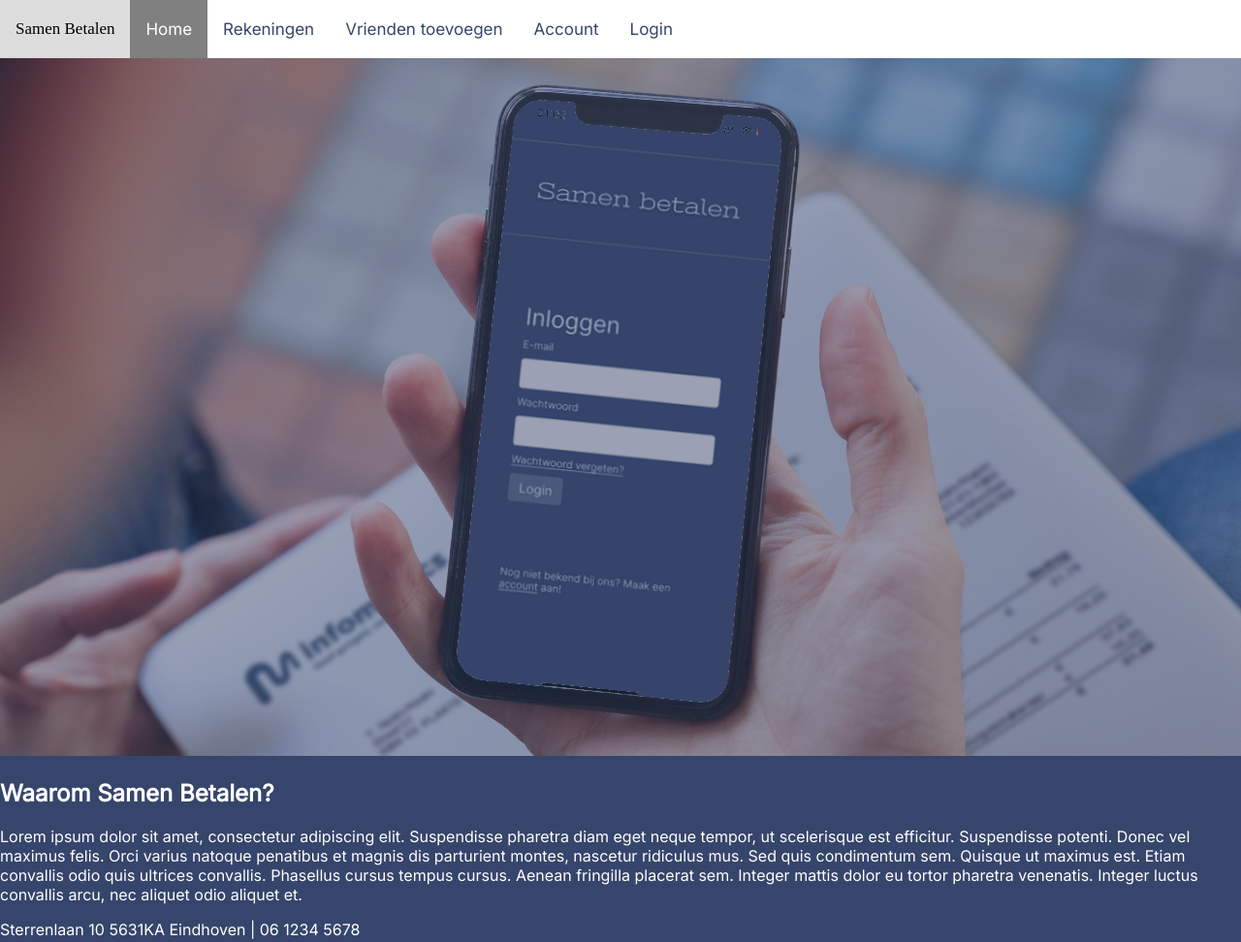
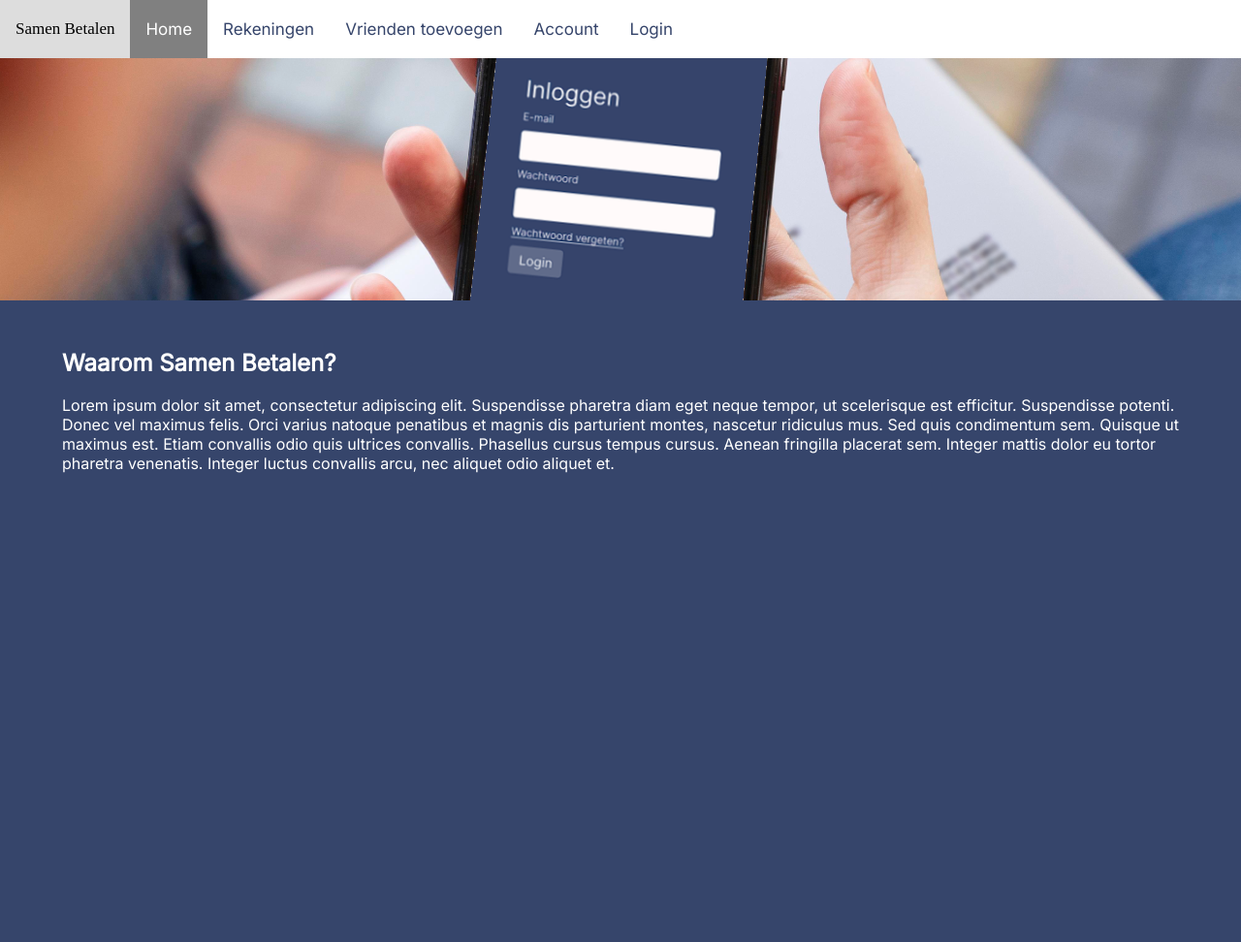
Before and after one commit to ps234880/Samen-Betalen, a plain HTML site: page index.html in a window 1280 px wide. Shown: the whole page at 97% size. After the commit the page ends 800 px from the top, so only its background shows below. Drawn offline with Linux system fonts and the light colour scheme; a web font is replaced by a local one.

Commit message:
modified pages

```diff
--- a/css/style.css
+++ b/css/style.css
@@ -13,14 +13,15 @@ body {
     font-style: normal;
 }
 
-.index-image {
-    opacity: 0.5;
-    max-inline-size: 100%;
-    block-size: auto;
+.title {
+    font-family: "Stint Ultra Expanded", serif;
 }
 
-.title {
-    font-family: "Stint Ultra Expanded", serif;
+img {
+    width: 100%;
+    height: 250px;
+    object-fit: cover;
+    box-shadow: inset 0 0 10px #36456B;
 }
 
 a {
@@ -49,7 +50,7 @@ input {
 }
 
 .button {
-    margin: 5px 0 ;
+    margin: 5px 0 10px 0;
     color: #FFFAFA;
     background-color: #36456B;
     height: 40px;
--- a/index.html
+++ b/index.html
@@ -21,8 +21,10 @@
             <i class="fa fa-bars"></i>
         </a>
     </div>
-    <img class="index-image" src="assets/samen_betalen.png" alt="foto van samen betalen">
 
+    <img src="assets/samen_betalen.png" alt="foto van samen betalen">
+
+    <div class="layout">
         <h2>Waarom Samen Betalen?</h2>
         <p>Lorem ipsum dolor sit amet, consectetur adipiscing elit. Suspendisse pharetra diam eget neque tempor, ut
             scelerisque est efficitur. Suspendisse potenti. Donec vel maximus felis. Orci varius natoque penatibus et
@@ -30,6 +32,7 @@
             Etiam convallis odio quis ultrices convallis. Phasellus cursus tempus cursus. Aenean fringilla placerat sem.
             Integer mattis dolor eu tortor pharetra venenatis. Integer luctus convallis arcu, nec aliquet odio aliquet
             et.</p>
+    </div>
 
     <script>
         function myFunction() {
@@ -41,10 +44,6 @@
             }
         }
     </script>
-
-    <footer>
-        <p>Sterrenlaan 10 5631KA Eindhoven | 06 1234 5678</p>
-    </footer>
 </body>
 
 </html>
```
Also changed, not shown: account.html (+6 -4 lines), rekeningen.html (+6 -1 lines), vrienden_toevoegen.html (+13 -6 lines). Lines whose indentation alone changed are shown as unchanged.
